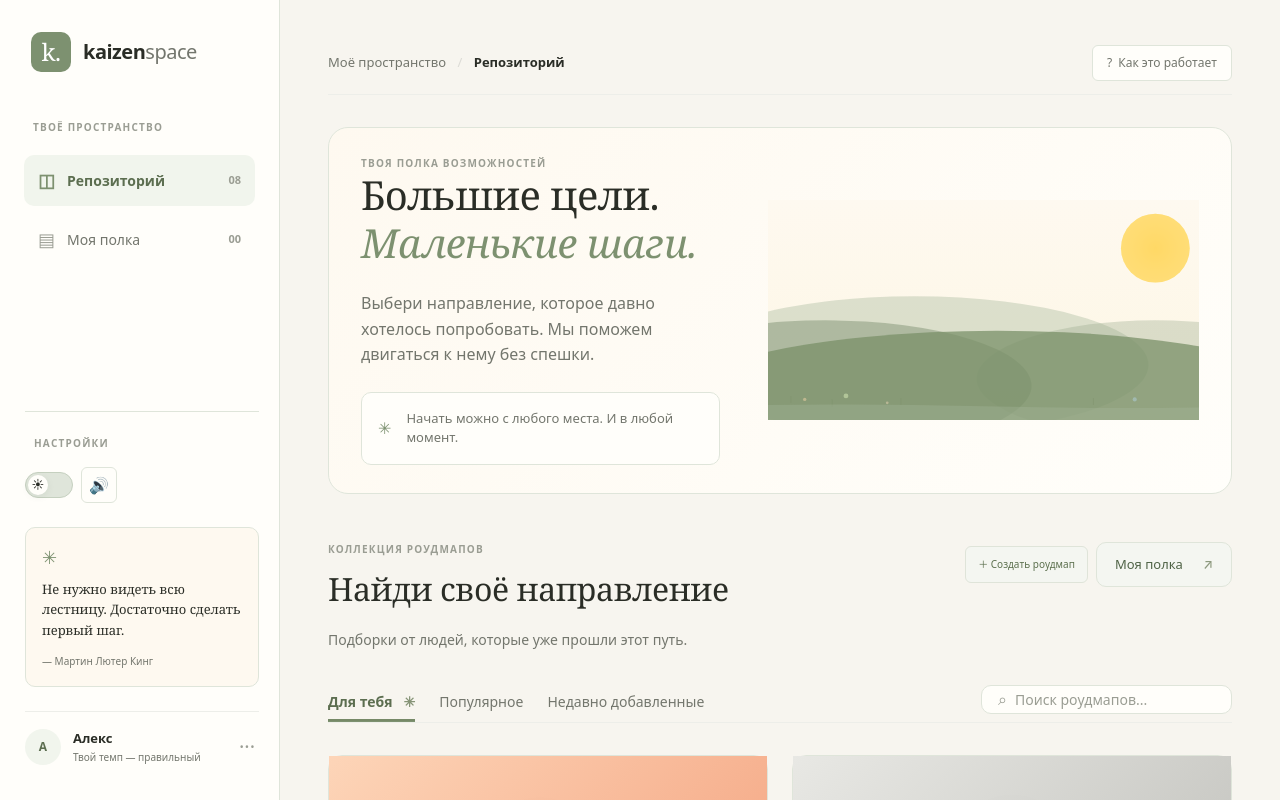
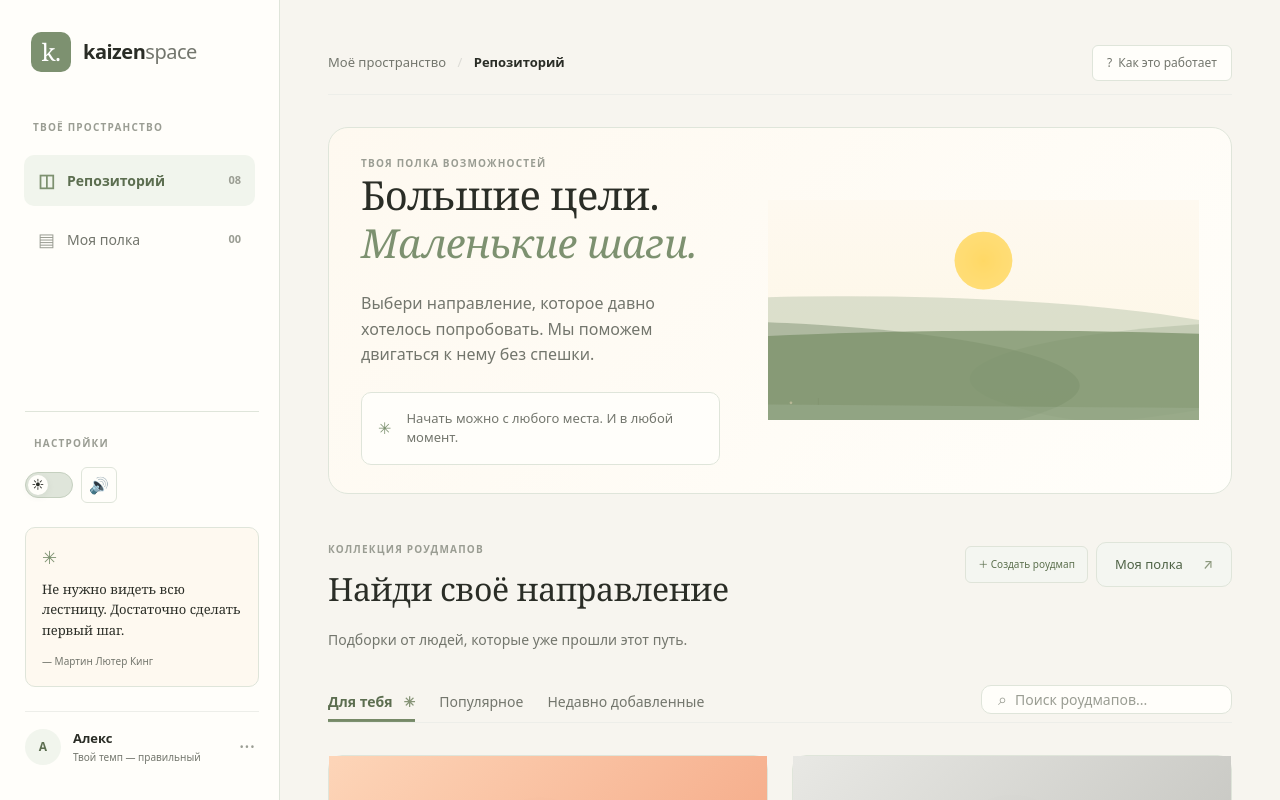
Before and after one commit to Mesa-afk/Kaidzen_Space, a Next.js app: page / in a window 1280 px wide. Shown: the top 800 px of the page. Built offline with nearby package versions, Linux system fonts and the light colour scheme.

Commit message:
fix: keep panorama sun and moon inside hero

```diff
--- a/components/hero-meadow.tsx
+++ b/components/hero-meadow.tsx
@@ -9,7 +9,7 @@ export function HeroMeadow() {
   return (
     <svg
       className="hero-meadow"
-      viewBox="0 0 800 320"
+      viewBox="0 0 1600 320"
       preserveAspectRatio="xMidYMid slice"
       fill="none"
       xmlns="http://www.w3.org/2000/svg"
@@ -17,19 +17,19 @@ export function HeroMeadow() {
     >
       {/* Sky background */}
       <rect
-        width="800"
+        width="1600"
         height="320"
         fill={isDark ? "url(#night-sky)" : "url(#day-sky)"}
       />
 
       {/* Gradients */}
       <defs>
-        <linearGradient id="day-sky" x1="400" y1="0" x2="400" y2="320" gradientUnits="userSpaceOnUse">
+        <linearGradient id="day-sky" x1="800" y1="0" x2="800" y2="320" gradientUnits="userSpaceOnUse">
           <stop offset="0%" stopColor="#fef9f0" />
           <stop offset="100%" stopColor="#fdf6e3" />
         </linearGradient>
 
-        <linearGradient id="night-sky" x1="400" y1="0" x2="400" y2="320" gradientUnits="userSpaceOnUse">
+        <linearGradient id="night-sky" x1="800" y1="0" x2="800" y2="320" gradientUnits="userSpaceOnUse">
           <stop offset="0%" stopColor="#2a3442" />
           <stop offset="100%" stopColor="#3d4a5c" />
         </linearGradient>
@@ -49,39 +49,39 @@ export function HeroMeadow() {
       {isDark ? (
         <>
           {/* Moon */}
-          <circle cx="650" cy="70" r="45" fill="url(#moon-glow)" opacity="0.95" />
-          <circle cx="650" cy="70" r="45" fill="none" stroke="#b8c5d6" strokeWidth="1" opacity="0.3" />
+          <circle cx="800" cy="88" r="42" fill="url(#moon-glow)" opacity="0.95" />
+          <circle cx="800" cy="88" r="42" fill="none" stroke="#b8c5d6" strokeWidth="1" opacity="0.3" />
 
           {/* Stars */}
-          <circle cx="100" cy="40" r="1.5" fill="#d4dce8" opacity="0.8" />
-          <circle cx="250" cy="60" r="1" fill="#d4dce8" opacity="0.7" />
-          <circle cx="420" cy="35" r="1.2" fill="#d4dce8" opacity="0.6" />
-          <circle cx="540" cy="55" r="0.8" fill="#d4dce8" opacity="0.75" />
-          <circle cx="720" cy="42" r="1.3" fill="#d4dce8" opacity="0.65" />
-          <circle cx="570" cy="105" r="0.9" fill="#d4dce8" opacity="0.7" />
+          <circle cx="200" cy="40" r="1.5" fill="#d4dce8" opacity="0.8" />
+          <circle cx="500" cy="60" r="1" fill="#d4dce8" opacity="0.7" />
+          <circle cx="840" cy="35" r="1.2" fill="#d4dce8" opacity="0.6" />
+          <circle cx="1080" cy="55" r="0.8" fill="#d4dce8" opacity="0.75" />
+          <circle cx="1440" cy="42" r="1.3" fill="#d4dce8" opacity="0.65" />
+          <circle cx="1140" cy="105" r="0.9" fill="#d4dce8" opacity="0.7" />
         </>
       ) : (
         <>
           {/* Sun */}
-          <circle cx="650" cy="70" r="50" fill="url(#sun-glow)" />
-          <circle cx="650" cy="70" r="50" fill="#ffd966" opacity="0.8" />
+          <circle cx="800" cy="88" r="42" fill="url(#sun-glow)" />
+          <circle cx="800" cy="88" r="42" fill="#ffd966" opacity="0.8" />
         </>
       )}
 
       {/* Back hills */}
       <ellipse
-        cx="300"
+        cx="600"
         cy="240"
-        rx="340"
+        rx="680"
         ry="100"
         fill={isDark ? "#4a5a52" : "#a8b89f"}
         opacity={isDark ? "0.6" : "0.4"}
       />
 
       <ellipse
-        cx="650"
+        cx="1300"
         cy="260"
-        rx="260"
+        rx="520"
         ry="85"
         fill={isDark ? "#526554" : "#98a88d"}
         opacity={isDark ? "0.5" : "0.35"}
@@ -89,9 +89,9 @@ export function HeroMeadow() {
 
       {/* Middle hills */}
       <ellipse
-        cx="170"
+        cx="340"
         cy="270"
-        rx="300"
+        rx="600"
         ry="95"
         fill={isDark ? "#5c6e5f" : "#8a9c7e"}
         opacity={isDark ? "0.7" : "0.55"}
@@ -99,9 +99,9 @@ export function HeroMeadow() {
 
       {/* Front hill - main meadow */}
       <ellipse
-        cx="420"
+        cx="840"
         cy="310"
-        rx="500"
+        rx="1000"
         ry="120"
         fill={isDark ? "#677a6a" : "#7a9068"}
         opacity={isDark ? "0.85" : "0.75"}
@@ -111,33 +111,33 @@ export function HeroMeadow() {
       {!isDark && (
         <>
           {/* Light theme flowers/grass */}
-          <circle cx="80" cy="280" r="3" fill="#e8b4d1" opacity="0.6" />
-          <circle cx="140" cy="290" r="2.5" fill="#f4d4a8" opacity="0.5" />
-          <circle cx="200" cy="285" r="3.5" fill="#d4e8b4" opacity="0.55" />
-          <circle cx="260" cy="295" r="2" fill="#e8d4b4" opacity="0.5" />
-          <circle cx="620" cy="290" r="3" fill="#b4d4e8" opacity="0.45" />
+          <circle cx="160" cy="280" r="3" fill="#e8b4d1" opacity="0.6" />
+          <circle cx="280" cy="290" r="2.5" fill="#f4d4a8" opacity="0.5" />
+          <circle cx="400" cy="285" r="3.5" fill="#d4e8b4" opacity="0.55" />
+          <circle cx="520" cy="295" r="2" fill="#e8d4b4" opacity="0.5" />
+          <circle cx="1240" cy="290" r="3" fill="#b4d4e8" opacity="0.45" />
 
           {/* Small grass blades */}
-          <line x1="120" y1="295" x2="120" y2="285" stroke="#7a9068" strokeWidth="1.5" opacity="0.3" />
-          <line x1="180" y1="300" x2="180" y2="290" stroke="#7a9068" strokeWidth="1.5" opacity="0.3" />
-           <line x1="280" y1="298" x2="280" y2="288" stroke="#7a9068" strokeWidth="1.5" opacity="0.3" />
+           <line x1="240" y1="295" x2="240" y2="285" stroke="#7a9068" strokeWidth="1.5" opacity="0.3" />
+           <line x1="360" y1="300" x2="360" y2="290" stroke="#7a9068" strokeWidth="1.5" opacity="0.3" />
            <line x1="560" y1="298" x2="560" y2="288" stroke="#7a9068" strokeWidth="1.5" opacity="0.3" />
+           <line x1="1120" y1="298" x2="1120" y2="288" stroke="#7a9068" strokeWidth="1.5" opacity="0.3" />
         </>
       )}
 
       {isDark && (
         <>
           {/* Dark theme - muted flowers */}
-          <circle cx="80" cy="280" r="2.5" fill="#8a7a92" opacity="0.3" />
-          <circle cx="140" cy="290" r="2" fill="#92886e" opacity="0.25" />
-          <circle cx="200" cy="285" r="3" fill="#7a8a72" opacity="0.28" />
-          <circle cx="560" cy="295" r="1.8" fill="#8a8272" opacity="0.25" />
+          <circle cx="160" cy="280" r="2.5" fill="#8a7a92" opacity="0.3" />
+          <circle cx="280" cy="290" r="2" fill="#92886e" opacity="0.25" />
+          <circle cx="400" cy="285" r="3" fill="#7a8a72" opacity="0.28" />
+          <circle cx="1120" cy="295" r="1.8" fill="#8a8272" opacity="0.25" />
         </>
       )}
 
       {/* Foreground path/ground */}
       <path
-         d="M 0 300 Q 200 295, 400 300 T 800 300 L 800 320 L 0 320 Z"
+         d="M 0 300 Q 400 295, 800 300 T 1600 300 L 1600 320 L 0 320 Z"
         fill={isDark ? "#3d4a3e" : "#a8b89f"}
         opacity={isDark ? "0.4" : "0.3"}
       />
```
